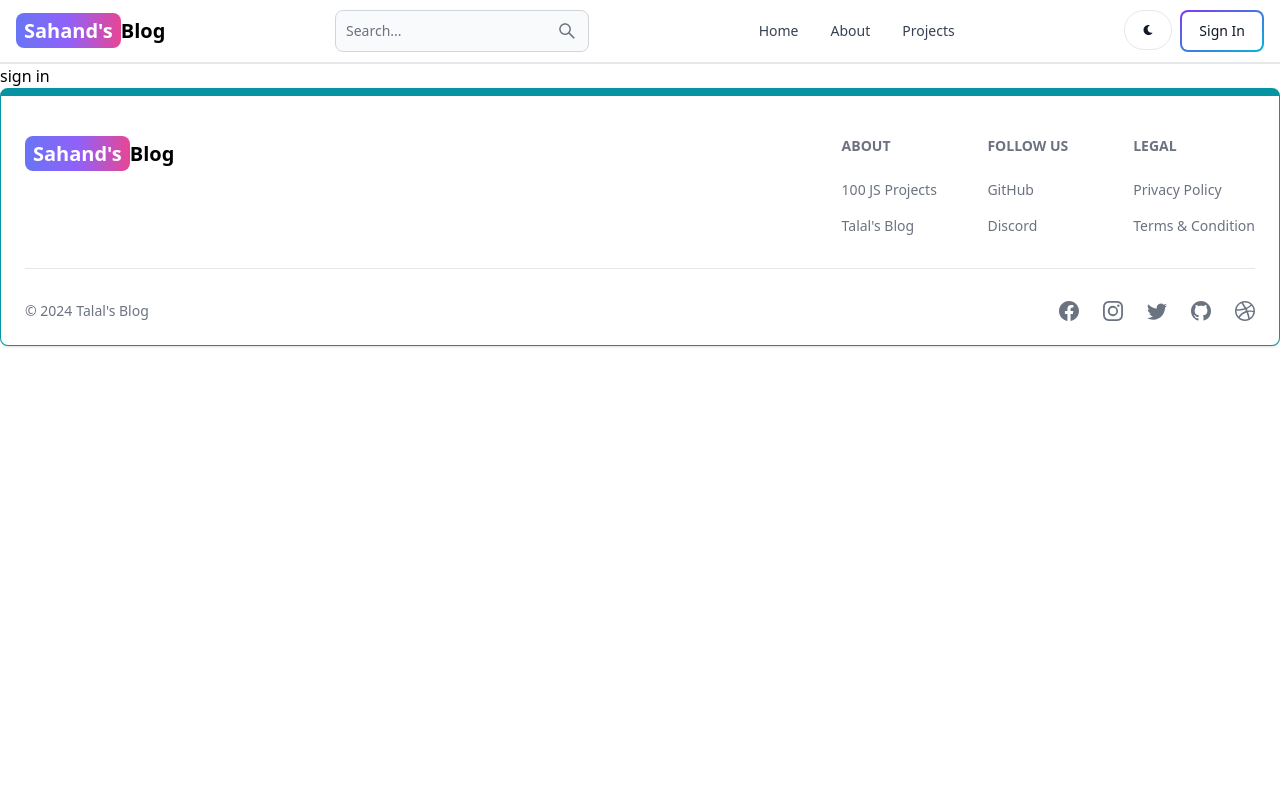
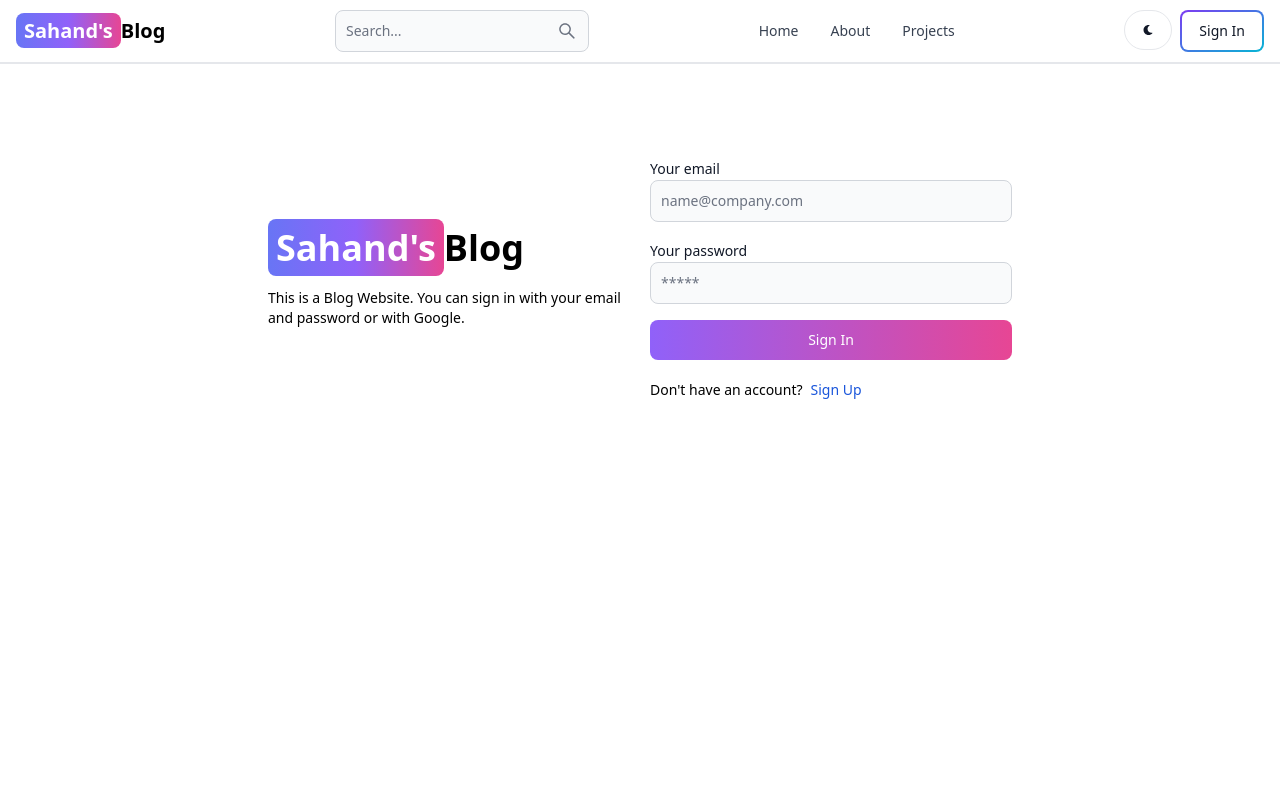
Before and after one commit to talalhassan965/Talal-Blog, a React (Vite) app in the folder client/: page /sign-in in a window 1280 px wide. Shown: the top 800 px of the page. Built offline with nearby package versions, Linux system fonts and the light colour scheme.

Commit message:
complete sign in page functionality

```diff
--- a/client/src/pages/Signin.jsx
+++ b/client/src/pages/Signin.jsx
@@ -1,11 +1,104 @@
-import React from 'react'
+import { Label, TextInput, Button, Alert, Spinner } from "flowbite-react";
+import { useState } from "react";
+import { Link, useNavigate } from "react-router-dom";
+export default function SignIn() {
+  const [formData, setFormData] = useState({});
+  const [errorMessage, setErrorMessage] = useState(null);
+  const [loading, setLoading] = useState(false);
+  const navigate = useNavigate();
+  const handleChange = (e) => {
+    setFormData({ ...formData, [e.target.id]: e.target.value.trim() });
+  };
+  // console.log(formData)
+  const handleSubmit = async (e) => {
+    e.preventDefault();
+    if (!formData.email || !formData.password) {
+      return setErrorMessage("Please fill out all fields");
+    }
+    try {
+      setLoading(true);
+      setErrorMessage(null);
+      const res = await fetch("/api/auth/signin", {
+        method: "POST",
+        headers: { "Content-Type": "application/json" },
+        body: JSON.stringify(formData),
+      });
+      const data = await res.json();
+      if(data.success === false){
+        return setErrorMessage(data.message)
+      }
+      setLoading(false)
+      if(res.ok){
+        navigate('/')
+      }
+    } catch (error) {
+      setErrorMessage(error.message)
+      setLoading(false)
+    }
+  };
+  return (
+    <div className="min-h-screen mt-20">
+      <div className="flex p-3 max-w-3xl mx-auto flex-col md:flex-row md:items-center gap-5">
+        {/* left side */}
+        <div className="flex-1">
+          <Link to={"/"} className="font-bold dark:text-white text-4xl">
+            <span className="px-2 py-1 bg-gradient-to-r from-indigo-500 via-purple-500 to-pink-500 rounded-lg text-white">
+              Sahand's
+            </span>
+            Blog
+          </Link>
+          <p className="text-sm mt-5">
+            This is a Blog Website. You can sign in with your email and password
+            or with Google.
+          </p>
+        </div>
 
-const Signin = () => {
-  return (
-    <div>
-      sign in
+        {/* right side */}
+        <div className="flex-1">
+          <form className="flex flex-col gap-4" onSubmit={handleSubmit}>
+
+            <div className="">
+              <Label value="Your email" />
+              <TextInput
+                type="email"
+                placeholder="name@company.com"
+                id="email"
+                onChange={handleChange}
+              />
+            </div>
+            <div className="">
+              <Label value="Your password" />
+              <TextInput
+                type="password"
+                placeholder="*****"
+                id="password"
+                onChange={handleChange}
+              />
+            </div>
+            <Button gradientDuoTone="purpleToPink" type="submit" disabled={loading}>
+              {
+                loading ? (
+                  <>
+                  <Spinner size="sm"/>
+                  <span className="pl-3">Loading...</span>
+                  </>
+                ) : 'Sign In'
+              }
+            </Button>
+          </form>
+          <div className="flex gap-2 mt-5 text-sm">
+            <span>Don't have an account?</span>
+            <Link to="/sign-up" className="text-blue-700">
+              Sign Up
+            </Link>
+          </div>
+          {errorMessage && (
+            <Alert className="mt-5" color="failure">
+              {errorMessage}
+            </Alert>
+          )}
+        </div>
+      </div>
     </div>
-  )
+  );
 }
-
-export default Signin
```
